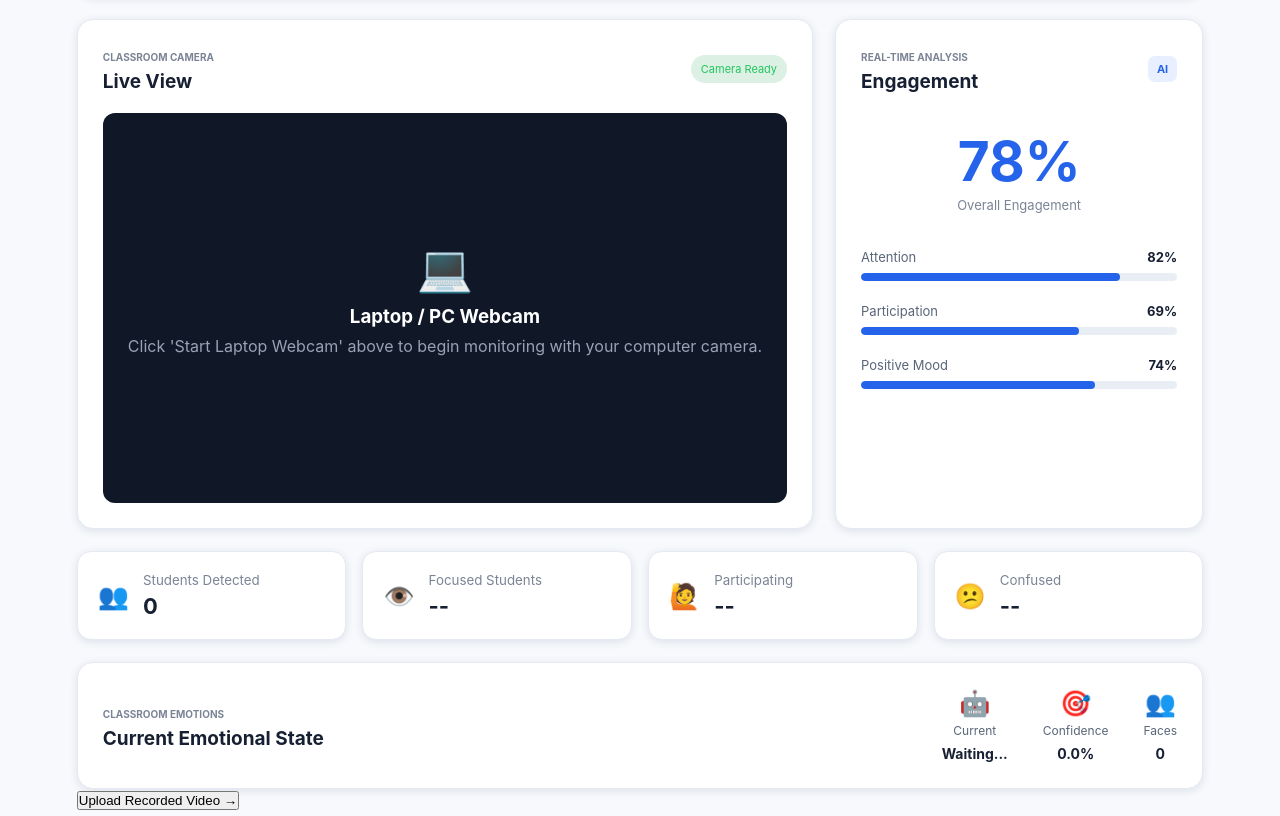
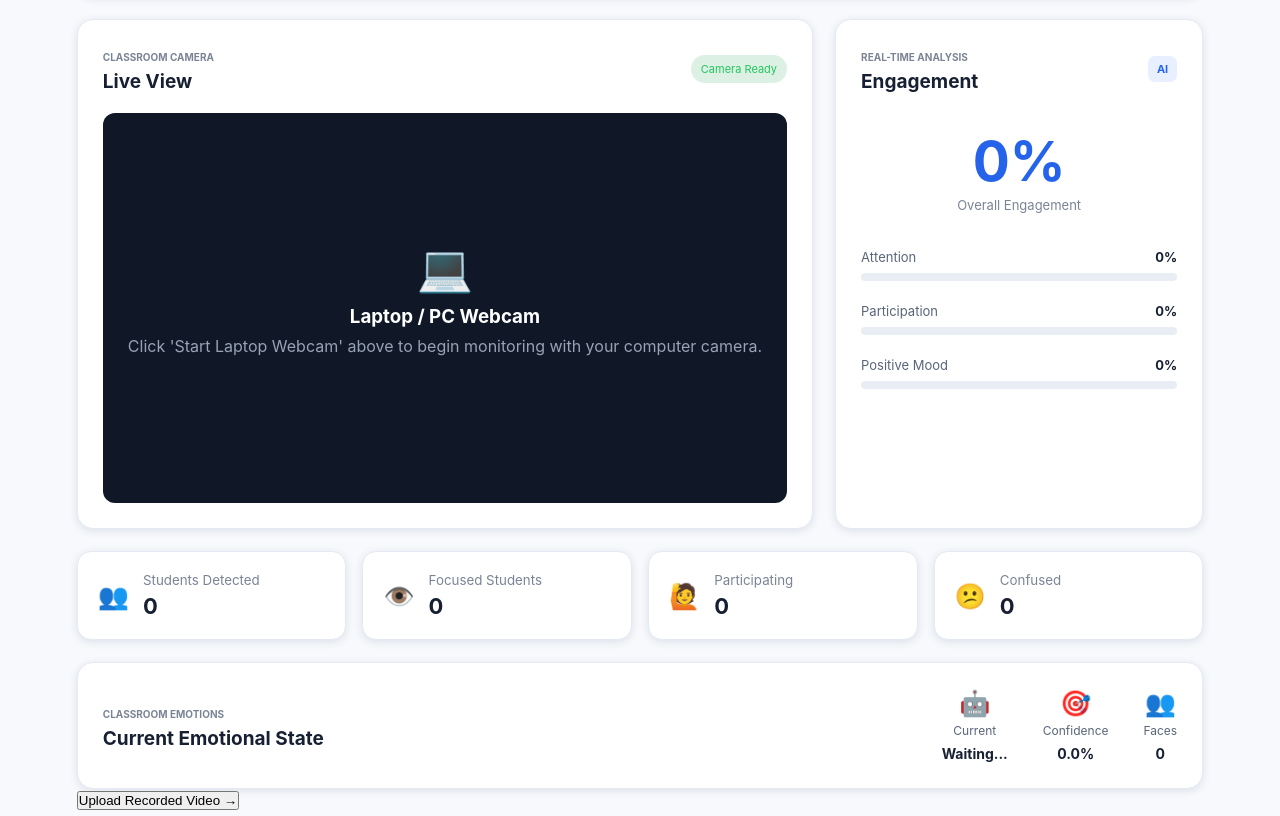
Before and after one commit to sushant090705-art/Ai-powered-classroom-engagement-system, a React app in the folder frontend/: page /classroom in a window 1280 px wide. Shown: the part 380-1196 px from the top of the page. Built offline with nearby package versions, Linux system fonts and the light colour scheme; no server answers; the HTML template or start-up script is replaced by a standard one.

Commit message:
Update recorded video analysis UI

```diff
--- a/frontend/src/pages/Classroom.jsx
+++ b/frontend/src/pages/Classroom.jsx
@@ -1,5 +1,5 @@
 import { useNavigate } from "react-router-dom";
-import { useEffect, useState } from "react";
+import { useEffect, useMemo, useState } from "react";
 import ThemeToggle from "../components/ThemeToggle";
 import "./Classroom.css";
 
@@ -16,7 +16,7 @@ function Classroom() {
   // CAMERA
   // =========================
 
-  const [cameraMode, setCameraMode] = useState("webcam"); // "webcam" | "phone"
+  const [cameraMode, setCameraMode] = useState("webcam");
   const [webcamIndex, setWebcamIndex] = useState(0);
   const [activeCameraType, setActiveCameraType] = useState("none");
   const [cameraUrl, setCameraUrl] = useState("");
@@ -33,17 +33,29 @@ function Classroom() {
   const [emotionConfidence, setEmotionConfidence] = useState(0);
   const [facesDetected, setFacesDetected] = useState(0);
 
-  // Check camera status on mount
+  // Stores ALL currently detected faces
+  const [liveFaces, setLiveFaces] = useState([]);
+
+  // =========================
+  // CAMERA STATUS
+  // =========================
+
   useEffect(() => {
     const checkCameraStatus = async () => {
       try {
-        const response = await fetch(`${BACKEND_URL}/camera/status`);
+        const response = await fetch(
+          `${BACKEND_URL}/camera/status`
+        );
+
         if (!response.ok) return;
+
         const data = await response.json();
+
         if (data.connected) {
           setCameraConnected(true);
           setCameraOn(true);
           setActiveCameraType(data.type || "phone");
+
           if (data.type === "webcam") {
             setCameraMode("webcam");
             setWebcamIndex(Number(data.source) || 0);
@@ -52,7 +64,7 @@ function Classroom() {
           }
         }
       } catch (err) {
-        // Backend not ready or offline
+        // Backend may not be running yet
       }
     };
 
@@ -65,6 +77,7 @@ function Classroom() {
 
   const connectCamera = async (modeOverride) => {
     const mode = modeOverride || cameraMode;
+
     setCameraError("");
 
     let payload = {};
@@ -76,13 +89,16 @@ function Classroom() {
       };
     } else {
       const rawUrl = cameraUrl.trim();
+
       if (!rawUrl) {
-        setCameraError("Please enter phone camera IP or URL");
+        setCameraError(
+          "Please enter phone camera IP or URL"
+        );
         return;
       }
 
       let formattedUrl = rawUrl;
-      // If user typed only IP or IP:port without http://
+
       if (
         !formattedUrl.startsWith("http://") &&
         !formattedUrl.startsWith("https://") &&
@@ -126,9 +142,11 @@ function Classroom() {
       setCameraConnected(true);
       setCameraOn(true);
       setActiveCameraType(data.type || mode);
-
     } catch (error) {
-      console.error("Camera connection error:", error);
+      console.error(
+        "Camera connection error:",
+        error
+      );
 
       setCameraConnected(false);
       setCameraOn(false);
@@ -137,7 +155,6 @@ function Classroom() {
       setCameraError(
         error.message || "Unable to connect camera"
       );
-
     } finally {
       setCameraLoading(false);
     }
@@ -169,6 +186,7 @@ function Classroom() {
     setEmotion("Waiting...");
     setEmotionConfidence(0);
     setFacesDetected(0);
+    setLiveFaces([]);
   };
 
   // =========================
@@ -180,11 +198,14 @@ function Classroom() {
   };
 
   // =========================
-  // GET EMOTION RESULTS
+  // GET LIVE AI RESULTS
   // =========================
 
   useEffect(() => {
-    if (!cameraOn) return;
+    if (!cameraOn) {
+      setLiveFaces([]);
+      return;
+    }
 
     const getEmotionResults = async () => {
       try {
@@ -201,15 +222,21 @@ function Classroom() {
         const data = await response.json();
 
         if (data.success) {
+          const faces = Array.isArray(data.faces)
+            ? data.faces
+            : [];
+
+          // Save ALL detected faces
+          setLiveFaces(faces);
+
           setFacesDetected(
-            data.faces_detected || 0
+            Number(data.faces_detected) ||
+              faces.length
           );
 
-          if (
-            data.faces &&
-            data.faces.length > 0
-          ) {
-            const face = data.faces[0];
+          // Existing main emotion display
+          if (faces.length > 0) {
+            const face = faces[0];
 
             setEmotion(
               face.emotion || "Unknown"
@@ -223,7 +250,6 @@ function Classroom() {
             setEmotionConfidence(0);
           }
         }
-
       } catch (error) {
         console.error(
           "Emotion results error:",
@@ -232,6 +258,7 @@ function Classroom() {
 
         setEmotion("Connection error");
         setEmotionConfidence(0);
+        setLiveFaces([]);
       }
     };
 
@@ -245,18 +272,205 @@ function Classroom() {
     return () => {
       clearInterval(interval);
     };
-
   }, [cameraOn]);
 
+  // =========================
+  // REAL-TIME ENGAGEMENT METRICS
+  // =========================
+  //
+  // These are calculated from:
+  // - FER2013 emotion
+  // - MRL eye state
+  // - detected faces
+  //
+  // They are project-level AI indicators,
+  // not the paper's exact engagement model.
+  // =========================
+
+  const liveMetrics = useMemo(() => {
+    const faces = Array.isArray(liveFaces)
+      ? liveFaces
+      : [];
+
+    if (faces.length === 0) {
+      return {
+        engagement: 0,
+        attention: 0,
+        participation: 0,
+        positiveMood: 0,
+        focusedStudents: 0,
+        participatingStudents: 0,
+        confusedStudents: 0,
+      };
+    }
+
+    // -------------------------
+    // ON-TASK PROXY
+    // -------------------------
+    //
+    // Open / Blink = attention available
+    //
+    const onTaskStudents = faces.filter(
+      (face) =>
+        face.eye_state === "Open" ||
+        face.eye_state === "Blink"
+    );
+
+    // -------------------------
+    // OFF-TASK / LOW ATTENTION
+    // -------------------------
+
+    const offTaskStudents = faces.filter(
+      (face) =>
+        face.eye_state === "Close" ||
+        face.eye_state === "Drowsy" ||
+        face.eye_state === "Sleeping"
+    );
+
+    // -------------------------
+    // SATISFIED / POSITIVE MOOD
+    // -------------------------
+    //
+    // Happy + Neutral are used as
+    // positive/satisfied proxies.
+    //
+
+    const satisfiedStudents = faces.filter(
+      (face) =>
+        face.emotion === "Happy" ||
+        face.emotion === "Neutral"
+    );
+
+    // -------------------------
+    // CONFUSION PROXY
+    // -------------------------
+    //
+    // Fear / Angry can indicate
+    // frustration or confusion.
+    //
+    // This is a heuristic because
+    // FER2013 does not directly
+    // contain a "Confused" class.
+    //
+
+    const confusedStudents = faces.filter(
+      (face) =>
+        face.emotion === "Fear" ||
+        face.emotion === "Angry"
+    );
+
+    // -------------------------
+    // BOREDOM PROXY
+    // -------------------------
+    //
+    // Sad is used as a possible
+    // disengagement/boredom signal.
+    //
+
+    const boredStudents = faces.filter(
+      (face) =>
+        face.emotion === "Sad"
+    );
+
+    // -------------------------
+    // ENGAGED STUDENTS
+    // -------------------------
+    //
+    // Paper structure:
+    //
+    // On-task + Satisfied = Engaged
+    // On-task + Confused = Engaged
+    //
+    // We use our FER + eye-state
+    // categories as proxies.
+    //
+
+    const engagedStudents = faces.filter(
+      (face) => {
+        const onTask =
+          face.eye_state === "Open" ||
+          face.eye_state === "Blink";
+
+        const satisfied =
+          face.emotion === "Happy" ||
+          face.emotion === "Neutral";
+
+        const confused =
+          face.emotion === "Fear" ||
+          face.emotion === "Angry";
+
+        const bored =
+          face.emotion === "Sad";
+
+        if (!onTask) {
+          return false;
+        }
+
+        if (bored) {
+          return false;
+        }
+
+        return satisfied || confused;
+      }
+    );
+
+    // -------------------------
+    // PERCENTAGES
+    // -------------------------
+
+    const attention = Math.round(
+      (onTaskStudents.length / faces.length) *
+        100
+    );
+
+    const engagement = Math.round(
+      (engagedStudents.length / faces.length) *
+        100
+    );
+
+    const positiveMood = Math.round(
+      (satisfiedStudents.length / faces.length) *
+        100
+    );
+
+    // Participation is currently an
+    // engagement-based proxy because
+    // backend does not yet detect
+    // actual hand raising/speaking.
+    const participation = Math.round(
+      (engagedStudents.length / faces.length) *
+        100
+    );
+
+    return {
+      engagement,
+      attention,
+      participation,
+      positiveMood,
+
+      focusedStudents:
+        onTaskStudents.length,
+
+      participatingStudents:
+        engagedStudents.length,
+
+      confusedStudents:
+        confusedStudents.length,
+
+      offTaskStudents:
+        offTaskStudents.length,
+
+      boredStudents:
+        boredStudents.length,
+    };
+  }, [liveFaces]);
 
   // =========================
   // EMOTION EMOJI
   // =========================
 
   const getEmotionEmoji = () => {
-
     switch (emotion?.toLowerCase()) {
-
       case "happy":
         return "😊";
 
@@ -282,7 +496,6 @@ function Classroom() {
         return "🤖";
     }
   };
-
 
   // =========================
   // RETURN UI
@@ -321,7 +534,6 @@ function Classroom() {
         </div>
 
       </nav>
-
 
       {/* =========================
           MAIN CONTENT
@@ -362,7 +574,6 @@ function Classroom() {
 
         </div>
 
-
         {/* =========================
             CAMERA CONNECTION
         ========================= */}
@@ -370,142 +581,231 @@ function Classroom() {
         <section className="camera-connection-panel">
 
           <div className="camera-panel-top">
+
             <div>
-              <h3>Connect Classroom Camera</h3>
+
+              <h3>
+                Connect Classroom Camera
+              </h3>
+
               <p>
                 Choose between your laptop/PC webcam or stream from a mobile phone via IP Webcam.
               </p>
+
             </div>
 
-            {/* Mode Switcher Tabs */}
             <div className="camera-mode-tabs">
+
               <button
                 type="button"
-                className={`camera-mode-tab ${cameraMode === "webcam" ? "active" : ""}`}
+                className={`camera-mode-tab ${
+                  cameraMode === "webcam"
+                    ? "active"
+                    : ""
+                }`}
                 onClick={() => {
                   if (!cameraConnected) {
                     setCameraMode("webcam");
                     setCameraError("");
                   }
                 }}
-                disabled={cameraConnected || cameraLoading}
+                disabled={
+                  cameraConnected ||
+                  cameraLoading
+                }
               >
                 💻 Laptop / PC Webcam
               </button>
 
               <button
                 type="button"
-                className={`camera-mode-tab ${cameraMode === "phone" ? "active" : ""}`}
+                className={`camera-mode-tab ${
+                  cameraMode === "phone"
+                    ? "active"
+                    : ""
+                }`}
                 onClick={() => {
                   if (!cameraConnected) {
                     setCameraMode("phone");
                     setCameraError("");
                   }
                 }}
-                disabled={cameraConnected || cameraLoading}
+                disabled={
+                  cameraConnected ||
+                  cameraLoading
+                }
               >
                 📱 Phone Camera (IP)
               </button>
+
             </div>
+
           </div>
 
-          {/* WEBCAM MODE CONTROLS */}
+          {/* WEBCAM MODE */}
+
           {cameraMode === "webcam" && (
+
             <div className="camera-controls-wrapper">
+
               <div className="camera-webcam-row">
+
                 <div className="camera-select-field">
-                  <label htmlFor="webcam-select">Camera Device:</label>
+
+                  <label htmlFor="webcam-select">
+                    Camera Device:
+                  </label>
+
                   <select
                     id="webcam-select"
                     value={webcamIndex}
-                    onChange={(e) => setWebcamIndex(e.target.value)}
-                    disabled={cameraLoading || cameraConnected}
+                    onChange={(e) =>
+                      setWebcamIndex(
+                        e.target.value
+                      )
+                    }
+                    disabled={
+                      cameraLoading ||
+                      cameraConnected
+                    }
                   >
-                    <option value="0">Camera 0 (Default Built-in Webcam)</option>
-                    <option value="1">Camera 1 (Secondary / External USB)</option>
-                    <option value="2">Camera 2 (External Camera 2)</option>
+
+                    <option value="0">
+                      Camera 0 (Default Built-in Webcam)
+                    </option>
+
+                    <option value="1">
+                      Camera 1 (Secondary / External USB)
+                    </option>
+
+                    <option value="2">
+                      Camera 2 (External Camera 2)
+                    </option>
+
                   </select>
+
                 </div>
 
                 {!cameraConnected ? (
+
                   <button
                     className="camera-action-btn"
-                    onClick={() => connectCamera("webcam")}
+                    onClick={() =>
+                      connectCamera("webcam")
+                    }
                     disabled={cameraLoading}
                   >
-                    {cameraLoading ? "Starting Webcam..." : "Start Laptop Webcam"}
+                    {cameraLoading
+                      ? "Starting Webcam..."
+                      : "Start Laptop Webcam"}
                   </button>
+
                 ) : (
+
                   <button
                     className="camera-action-btn disconnect"
                     onClick={disconnectCamera}
                   >
                     Disconnect
                   </button>
+
                 )}
+
               </div>
+
               <small className="camera-hint">
                 💡 Tip: Uses your built-in PC/laptop webcam directly. Ensure other apps (Zoom, Teams) aren't locking the camera.
               </small>
+
             </div>
+
           )}
 
-          {/* PHONE CAMERA MODE CONTROLS */}
+          {/* PHONE MODE */}
+
           {cameraMode === "phone" && (
+
             <div className="camera-controls-wrapper">
+
               <div className="camera-url-row">
+
                 <input
                   type="text"
                   value={cameraUrl}
-                  onChange={(e) => setCameraUrl(e.target.value)}
+                  onChange={(e) =>
+                    setCameraUrl(e.target.value)
+                  }
                   placeholder="Enter phone IP (e.g. 192.168.1.15) or full video URL"
-                  disabled={cameraLoading || cameraConnected}
+                  disabled={
+                    cameraLoading ||
+                    cameraConnected
+                  }
                 />
 
                 {!cameraConnected ? (
+
                   <button
                     className="camera-action-btn"
-                    onClick={() => connectCamera("phone")}
+                    onClick={() =>
+                      connectCamera("phone")
+                    }
                     disabled={cameraLoading}
                   >
-                    {cameraLoading ? "Connecting..." : "Connect Phone Camera"}
+                    {cameraLoading
+                      ? "Connecting..."
+                      : "Connect Phone Camera"}
                   </button>
+
                 ) : (
+
                   <button
                     className="camera-action-btn disconnect"
                     onClick={disconnectCamera}
                   >
                     Disconnect
                   </button>
+
                 )}
+
               </div>
+
               <small className="camera-hint">
                 💡 Tip: Open the <b>IP Webcam</b> app on Android/iOS, tap "Start server", and enter the displayed IP address.
               </small>
+
             </div>
+
           )}
 
           {cameraError && (
+
             <p className="camera-error">
               ⚠️ {cameraError}
             </p>
+
           )}
 
           {cameraConnected && (
+
             <p className="camera-success">
-              ✓ {activeCameraType === "webcam" ? "Laptop / PC Webcam" : "Phone Camera"} connected and streaming live
+
+              ✓{" "}
+              {activeCameraType === "webcam"
+                ? "Laptop / PC Webcam"
+                : "Phone Camera"}{" "}
+              connected and streaming live
+
             </p>
+
           )}
 
         </section>
-
 
         {/* =========================
             CAMERA + ENGAGEMENT
         ========================= */}
 
         <div className="classroom-grid">
-
 
           {/* =========================
               CAMERA CARD
@@ -539,7 +839,6 @@ function Classroom() {
 
             </div>
 
-
             {/* CAMERA BOX */}
 
             <div className="camera-box">
@@ -554,10 +853,7 @@ function Classroom() {
                     className="classroom-video"
                   />
 
-
-                  {/* =========================
-                      FER EMOTION OVERLAY
-                  ========================= */}
+                  {/* FER OVERLAY */}
 
                   <div className="emotion-overlay">
 
@@ -599,7 +895,6 @@ function Classroom() {
 
                   </div>
 
-
                   {/* STOP CAMERA */}
 
                   <button
@@ -616,17 +911,27 @@ function Classroom() {
                 <div className="camera-placeholder">
 
                   <div className="camera-icon">
-                    {cameraMode === "webcam" ? "💻" : "📱"}
+
+                    {cameraMode === "webcam"
+                      ? "💻"
+                      : "📱"}
+
                   </div>
 
                   <h3>
-                    {cameraMode === "webcam" ? "Laptop / PC Webcam" : "Mobile IP Camera"}
+
+                    {cameraMode === "webcam"
+                      ? "Laptop / PC Webcam"
+                      : "Mobile IP Camera"}
+
                   </h3>
 
                   <p>
+
                     {cameraMode === "webcam"
                       ? "Click 'Start Laptop Webcam' above to begin monitoring with your computer camera."
                       : "Connect your mobile IP Webcam above to begin classroom monitoring."}
+
                   </p>
 
                 </div>
@@ -636,7 +941,6 @@ function Classroom() {
             </div>
 
           </section>
-
 
           {/* =========================
               ENGAGEMENT CARD
@@ -664,13 +968,12 @@ function Classroom() {
 
             </div>
 
-
-            {/* SCORE */}
+            {/* OVERALL ENGAGEMENT */}
 
             <div className="engagement-score">
 
               <strong>
-                78%
+                {liveMetrics.engagement}%
               </strong>
 
               <span>
@@ -678,7 +981,6 @@ function Classroom() {
               </span>
 
             </div>
-
 
             {/* ATTENTION */}
 
@@ -691,7 +993,7 @@ function Classroom() {
                 </span>
 
                 <strong>
-                  82%
+                  {liveMetrics.attention}%
                 </strong>
 
               </div>
@@ -700,14 +1002,13 @@ function Classroom() {
 
                 <div
                   style={{
-                    width: "82%",
+                    width: `${liveMetrics.attention}%`,
                   }}
                 ></div>
 
               </div>
 
             </div>
-
 
             {/* PARTICIPATION */}
 
@@ -720,7 +1021,7 @@ function Classroom() {
                 </span>
 
                 <strong>
-                  69%
+                  {liveMetrics.participation}%
                 </strong>
 
               </div>
@@ -729,14 +1030,13 @@ function Classroom() {
 
                 <div
                   style={{
-                    width: "69%",
+                    width: `${liveMetrics.participation}%`,
                   }}
                 ></div>
 
               </div>
 
             </div>
-
 
             {/* POSITIVE MOOD */}
 
@@ -749,7 +1049,7 @@ function Classroom() {
                 </span>
 
                 <strong>
-                  74%
+                  {liveMetrics.positiveMood}%
                 </strong>
 
               </div>
@@ -758,7 +1058,7 @@ function Classroom() {
 
                 <div
                   style={{
-                    width: "74%",
+                    width: `${liveMetrics.positiveMood}%`,
                   }}
                 ></div>
 
@@ -770,12 +1070,13 @@ function Classroom() {
 
         </div>
 
-
         {/* =========================
             STUDENT STATISTICS
         ========================= */}
 
         <section className="classroom-stats">
+
+          {/* STUDENTS DETECTED */}
 
           <div className="classroom-stat">
 
@@ -797,6 +1098,7 @@ function Classroom() {
 
           </div>
 
+          {/* FOCUSED */}
 
           <div className="classroom-stat">
 
@@ -811,13 +1113,14 @@ function Classroom() {
               </small>
 
               <strong>
-                --
+                {liveMetrics.focusedStudents}
               </strong>
 
             </div>
 
           </div>
 
+          {/* PARTICIPATING */}
 
           <div className="classroom-stat">
 
@@ -832,13 +1135,14 @@ function Classroom() {
               </small>
 
               <strong>
-                --
+                {liveMetrics.participatingStudents}
               </strong>
 
             </div>
 
           </div>
 
+          {/* CONFUSED */}
 
           <div className="classroom-stat">
 
@@ -853,7 +1157,7 @@ function Classroom() {
               </small>
 
               <strong>
-                --
+                {liveMetrics.confusedStudents}
               </strong>
 
             </div>
@@ -861,7 +1165,6 @@ function Classroom() {
           </div>
 
         </section>
-
 
         {/* =========================
             CLASSROOM EMOTIONS
@@ -883,6 +1186,8 @@ function Classroom() {
 
           <div className="emotion-list">
 
+            {/* CURRENT EMOTION */}
+
             <div>
 
               <span>
@@ -899,6 +1204,8 @@ function Classroom() {
 
             </div>
 
+            {/* CONFIDENCE */}
+
             <div>
 
               <span>
@@ -912,10 +1219,13 @@ function Classroom() {
               <strong>
                 {Number(
                   emotionConfidence
-                ).toFixed(1)}%
+                ).toFixed(1)}
+                %
               </strong>
 
             </div>
+
+            {/* FACES */}
 
             <div>
 
@@ -937,16 +1247,19 @@ function Classroom() {
 
         </section>
 
+        {/* =========================
+            ANALYTICS BUTTONS
+        ========================= */}
 
-        {/* =========================
-            ANALYTICS BUTTON
-        ========================= */}
         <button
-  className="recorded-video-button"
-  onClick={() => navigate("/recorded-video")}
->
-  Upload Recorded Video →
-</button>
+          className="recorded-video-button"
+          onClick={() =>
+            navigate("/recorded-video")
+          }
+        >
+          Upload Recorded Video →
+        </button>
+
         <button
           className="analytics-button"
           onClick={() =>
```
